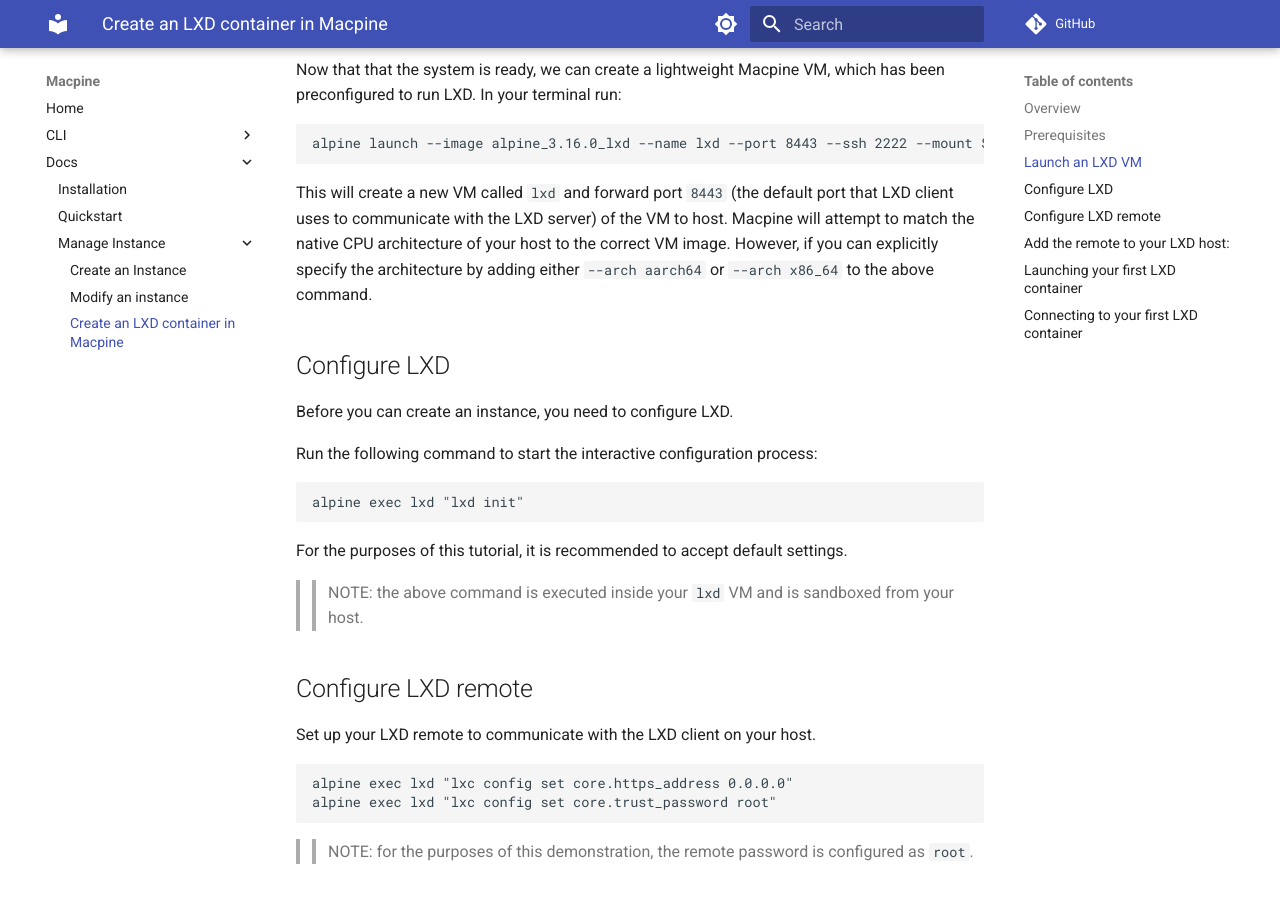
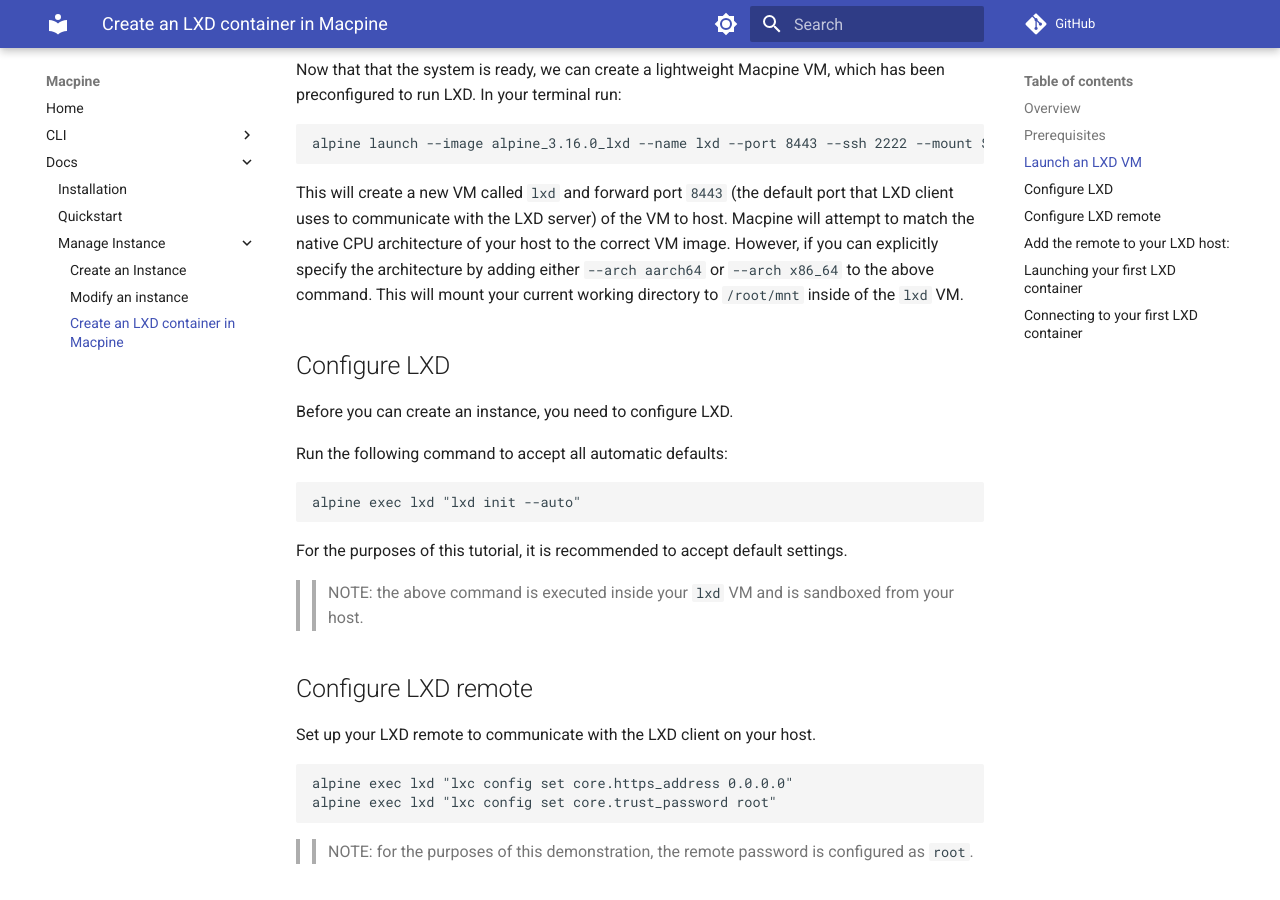
Before and after one commit to beringresearch/macpine, an MkDocs documentation site: the page built from docs/docs/lxd_macpine.md, in a window 1280 px wide and 900 px high, scrolled down 847 px. Built offline with MkDocs 1.6.1 and Material for MkDocs 9.7.7, drawn with Linux system fonts in a browser that asks for light colours; comment, search, counter and statistics services are not loaded.

Commit message:
clarify /root/mnt + be opinionated with quick tutorial lxd config

````diff
--- a/docs/docs/lxd_macpine.md
+++ b/docs/docs/lxd_macpine.md
@@ -32,16 +32,16 @@
 alpine launch --image alpine_3.16.0_lxd --name lxd --port 8443 --ssh 2222 --mount $(pwd)
 ```
 
-This will create a new VM called `lxd` and forward port `8443` (the default port that LXD client uses to communicate with the LXD server) of the VM to host. Macpine will attempt to match the native CPU architecture of your host to the correct VM image. However, if you can explicitly specify the architecture by adding either `--arch aarch64` or `--arch x86_64` to the above command.
+This will create a new VM called `lxd` and forward port `8443` (the default port that LXD client uses to communicate with the LXD server) of the VM to host. Macpine will attempt to match the native CPU architecture of your host to the correct VM image. However, if you can explicitly specify the architecture by adding either `--arch aarch64` or `--arch x86_64` to the above command. This will mount your current working directory to `/root/mnt` inside of the `lxd` VM.
 
 ## Configure LXD
 
 Before you can create an instance, you need to configure LXD.
 
-Run the following command to start the interactive configuration process:
+Run the following command to accept all automatic defaults:
 
 ```bash
-alpine exec lxd "lxd init"
+alpine exec lxd "lxd init --auto"
 ```
 
 For the purposes of this tutorial, it is recommended to accept default settings.
````
